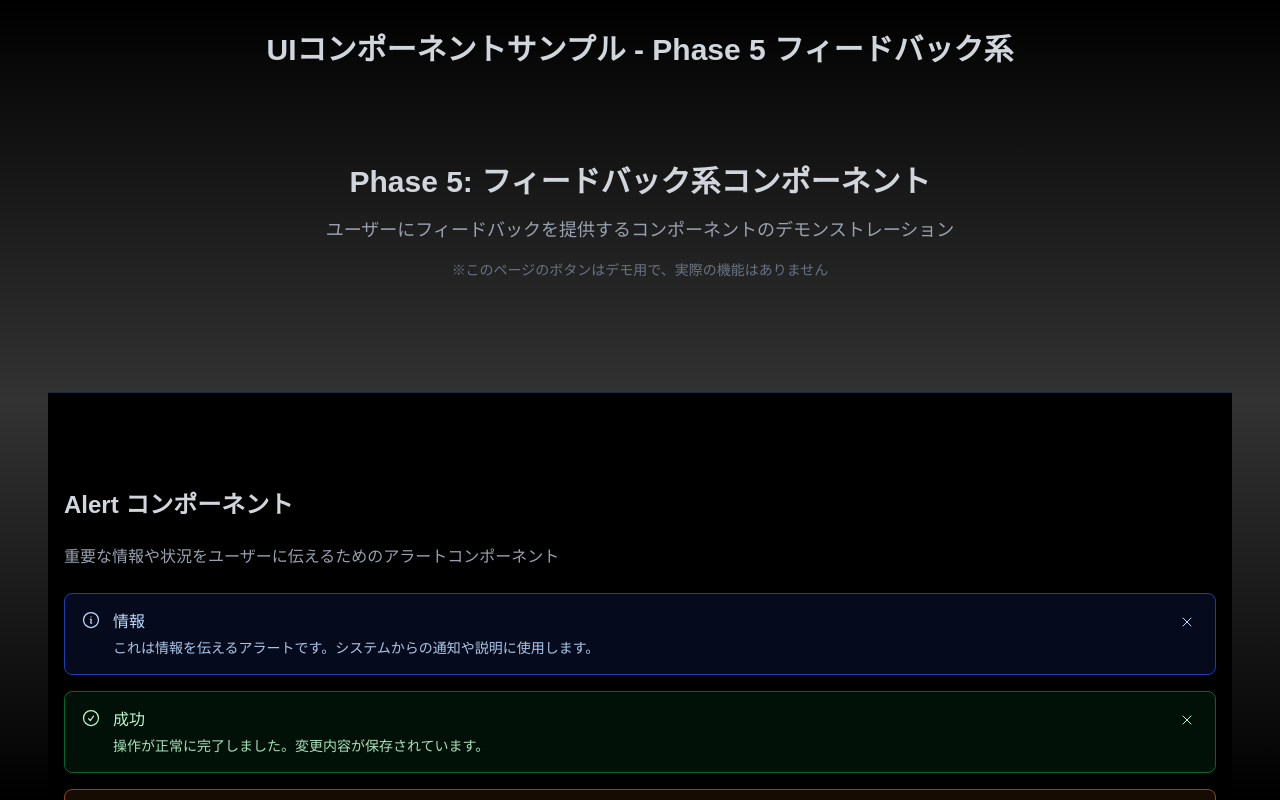
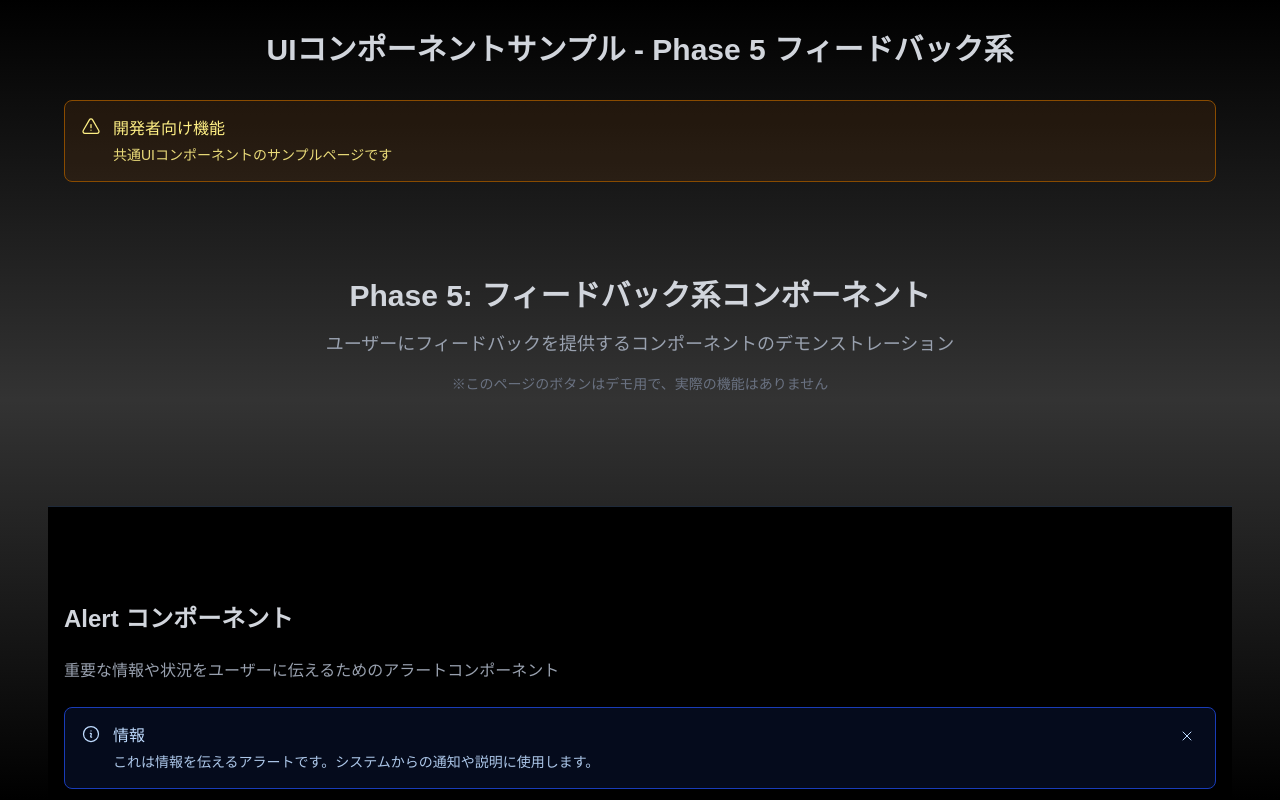
Before and after one commit to Hol1kgmg/Mythologia_ASB_Archive, a Next.js app in the folder webapp/frontend/: page /auth/ui-sample/feedback in a window 1280 px wide. Shown: the top 800 px of the page. Built offline with nearby package versions, Linux system fonts and the light colour scheme.

Commit message:
feat:各ページに開発者ページを伝えるアラートを追加

```diff
--- a/webapp/frontend/src/app/auth/ui-sample/components/page.tsx
+++ b/webapp/frontend/src/app/auth/ui-sample/components/page.tsx
@@ -1,6 +1,6 @@
 import Phase1BasicSampleContainer from '../../../../feature/authOther/UISample/components/Phase1BasicSampleContainer';
 import NotFoundPage from '../../../../components/NotFoundPage';
-import { Box, BackgroundPattern } from '../../../../components/ui';
+import { Box, BackgroundPattern, Alert } from '../../../../components/ui';
 
 // ステージング環境（開発・ステージング両方）でのみUIサンプルページを有効化
 const isUISampleEnabled = process.env.NEXT_PUBLIC_IS_STAGING === 'true';
@@ -23,6 +23,14 @@ export default function UIComponentsPage() {
             UIコンポーネントサンプル - Phase 1 基盤コンポーネント
           </h1>
 
+          <Alert
+            variant="warning"
+            title="開発者向け機能"
+            className="w-full max-w-4xl mx-auto my-8"
+          >
+            共通UIコンポーネントのサンプルページです
+          </Alert>
+
           <Phase1BasicSampleContainer />
         </Box>
       </Box>
--- a/webapp/frontend/src/app/auth/ui-sample/feedback/page.tsx
+++ b/webapp/frontend/src/app/auth/ui-sample/feedback/page.tsx
@@ -1,6 +1,6 @@
 import Phase5FeedbackSampleContainer from '../../../../feature/authOther/UISample/components/Phase5FeedbackSampleContainer';
 import NotFoundPage from '../../../../components/NotFoundPage';
-import { Box, BackgroundPattern, ToastProvider } from '../../../../components/ui';
+import { Box, BackgroundPattern, ToastProvider, Alert } from '../../../../components/ui';
 
 // ステージング環境（開発・ステージング両方）でのみUIサンプルページを有効化
 const isUISampleEnabled = process.env.NEXT_PUBLIC_IS_STAGING === 'true';
@@ -24,6 +24,14 @@ export default function FeedbackSamplePage() {
               UIコンポーネントサンプル - Phase 5 フィードバック系
             </h1>
 
+            <Alert
+              variant="warning"
+              title="開発者向け機能"
+              className="w-full max-w-6xl mx-auto my-8"
+            >
+              共通UIコンポーネントのサンプルページです
+            </Alert>
+
             <Phase5FeedbackSampleContainer />
           </Box>
         </Box>
--- a/webapp/frontend/src/app/auth/ui-sample/form/page.tsx
+++ b/webapp/frontend/src/app/auth/ui-sample/form/page.tsx
@@ -1,6 +1,6 @@
 import Phase2FormSampleContainer from '../../../../feature/authOther/UISample/components/Phase2FormSampleContainer';
 import NotFoundPage from '../../../../components/NotFoundPage';
-import { Box, BackgroundPattern } from '../../../../components/ui';
+import { Box, BackgroundPattern, Alert } from '../../../../components/ui';
 
 // ステージング環境（開発・ステージング両方）でのみUIサンプルページを有効化
 const isUISampleEnabled = process.env.NEXT_PUBLIC_IS_STAGING === 'true';
@@ -23,6 +23,14 @@ export default function FormSamplePage() {
             UIコンポーネントサンプル - Phase 2 フォーム系
           </h1>
 
+          <Alert
+            variant="warning"
+            title="開発者向け機能"
+            className="w-full max-w-4xl mx-auto my-8"
+          >
+            共通UIコンポーネントのサンプルページです
+          </Alert>
+
           <Phase2FormSampleContainer />
         </Box>
       </Box>
--- a/webapp/frontend/src/app/auth/ui-sample/interaction/page.tsx
+++ b/webapp/frontend/src/app/auth/ui-sample/interaction/page.tsx
@@ -1,6 +1,6 @@
 import Phase4InteractionSampleContainer from '../../../../feature/authOther/UISample/components/Phase4InteractionSampleContainer';
 import NotFoundPage from '../../../../components/NotFoundPage';
-import { Box, BackgroundPattern } from '../../../../components/ui';
+import { Box, BackgroundPattern, Alert } from '../../../../components/ui';
 
 // ステージング環境（開発・ステージング両方）でのみUIサンプルページを有効化
 const isUISampleEnabled = process.env.NEXT_PUBLIC_IS_STAGING === 'true';
@@ -23,6 +23,14 @@ export default function InteractionSamplePage() {
             UIコンポーネントサンプル - Phase 4 インタラクション系
           </h1>
 
+          <Alert
+            variant="warning"
+            title="開発者向け機能"
+            className="w-full max-w-6xl mx-auto my-8"
+          >
+            共通UIコンポーネントのサンプルページです
+          </Alert>
+
           <Phase4InteractionSampleContainer />
         </Box>
       </Box>
--- a/webapp/frontend/src/app/auth/ui-sample/layout/page.tsx
+++ b/webapp/frontend/src/app/auth/ui-sample/layout/page.tsx
@@ -1,6 +1,6 @@
 import Phase3LayoutSampleContainer from '../../../../feature/authOther/UISample/components/Phase3LayoutSampleContainer';
 import NotFoundPage from '../../../../components/NotFoundPage';
-import { Box, BackgroundPattern } from '../../../../components/ui';
+import { Box, BackgroundPattern, Alert } from '../../../../components/ui';
 
 // ステージング環境（開発・ステージング両方）でのみUIサンプルページを有効化
 const isUISampleEnabled = process.env.NEXT_PUBLIC_IS_STAGING === 'true';
@@ -23,6 +23,14 @@ export default function LayoutSamplePage() {
             UIコンポーネントサンプル - Phase 3 レイアウト系
           </h1>
 
+          <Alert
+            variant="warning"
+            title="開発者向け機能"
+            className="w-full max-w-6xl mx-auto my-8"
+          >
+            共通UIコンポーネントのサンプルページです
+          </Alert>
+
           <Phase3LayoutSampleContainer />
         </Box>
       </Box>
--- a/webapp/frontend/src/app/auth/ui-sample/page.tsx
+++ b/webapp/frontend/src/app/auth/ui-sample/page.tsx
@@ -1,6 +1,6 @@
 import Link from 'next/link';
 import NotFoundPage from '../../../components/NotFoundPage';
-import { Box, BackgroundPattern } from '../../../components/ui';
+import { Box, BackgroundPattern, Alert } from '../../../components/ui';
 
 // ステージング環境（開発・ステージング両方）でのみUIサンプルページを有効化
 const isUISampleEnabled = process.env.NEXT_PUBLIC_IS_STAGING === 'true';
@@ -71,6 +71,14 @@ export default function UISampleIndexPage() {
             Headless UIを使用した共通コンポーネントライブラリ
           </p>
 
+          <Alert
+            variant="warning"
+            title="開発者向け機能"
+            className="w-full max-w-3xl mx-auto my-8"
+          >
+            共通UIコンポーネントのサンプルページです
+          </Alert>
+
           <Box className="space-y-6">
             {samplePages.map((page) => (
               <Link key={page.href} href={page.href} className="block mb-6">
--- a/webapp/frontend/src/app/auth/ui-sample/typography/page.tsx
+++ b/webapp/frontend/src/app/auth/ui-sample/typography/page.tsx
@@ -1,6 +1,6 @@
 import Phase6TypographySampleContainer from '../../../../feature/authOther/UISample/components/Phase6TypographySampleContainer';
 import NotFoundPage from '../../../../components/NotFoundPage';
-import { Box, BackgroundPattern } from '../../../../components/ui';
+import { Box, BackgroundPattern, Alert } from '../../../../components/ui';
 
 // ステージング環境（開発・ステージング両方）でのみUIサンプルページを有効化
 const isUISampleEnabled = process.env.NEXT_PUBLIC_IS_STAGING === 'true';
@@ -23,6 +23,14 @@ export default function TypographySamplePage() {
             UIコンポーネントサンプル - Phase 6 タイポグラフィ系
           </h1>
 
+          <Alert
+            variant="warning"
+            title="開発者向け機能"
+            className="w-full max-w-6xl mx-auto my-8"
+          >
+            共通UIコンポーネントのサンプルページです
+          </Alert>
+
           <Phase6TypographySampleContainer />
         </Box>
       </Box>
```
